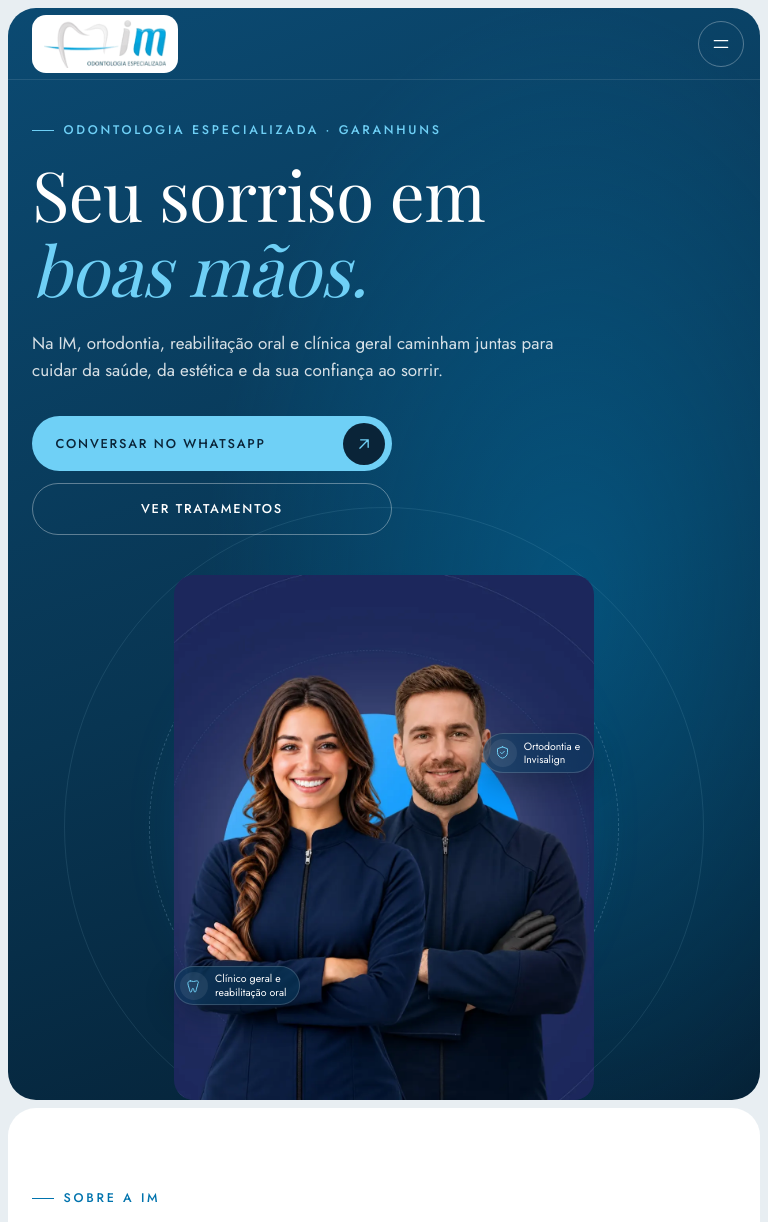
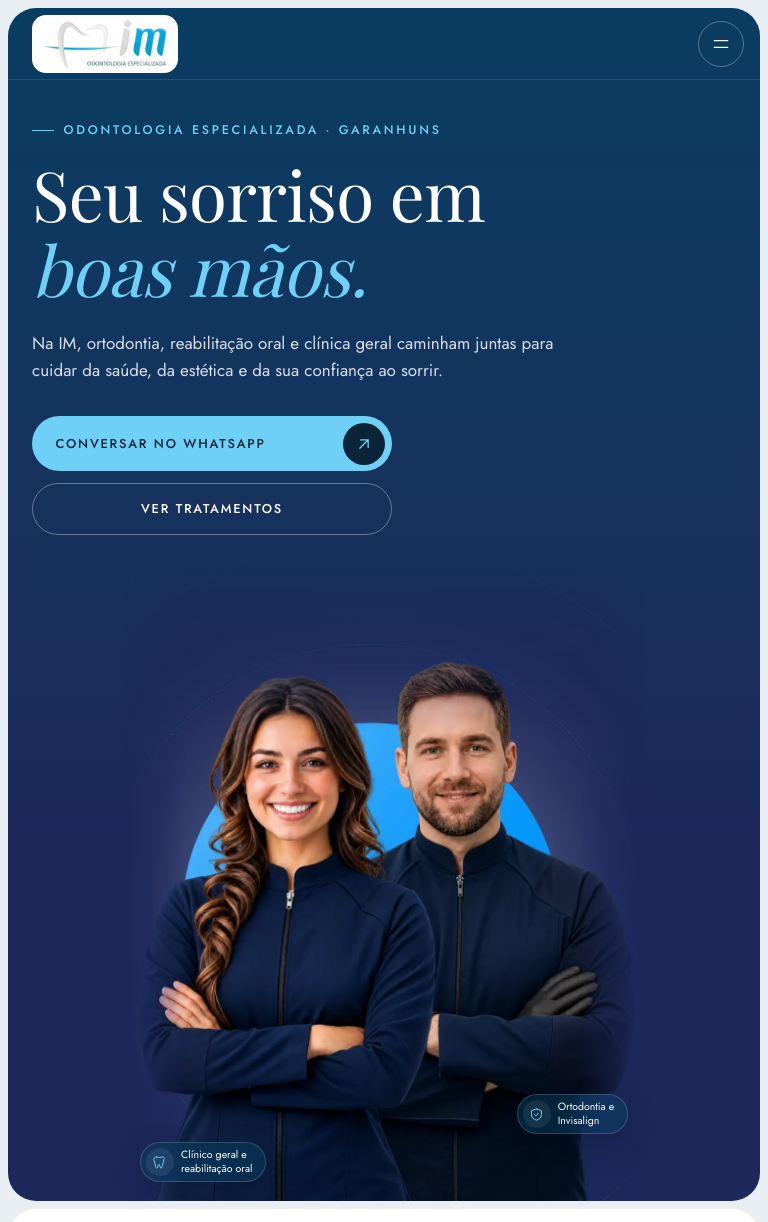
Before and after one commit to marioflaviosantos-cmd/doctorsmile, a plain HTML site: page index.html in a window 768 px wide. Shown: the top 1222 px of the page. Drawn offline with nearby package versions, Linux system fonts and the light colour scheme; a web font is replaced by a local one.

Commit message:
Ajusta a hero em telas medias, tablet e celular
Evita que o titulo cubra os rostos entre 960 e 1279 px, funde a
foto no fundo em telas menores e leva os selos para a base.

Co-Authored-By: Claude Sonnet 5.5 <noreply@anthropic.com>

```diff
--- a/index.html
+++ b/index.html
@@ -300,6 +300,27 @@ p{margin:0}
 }
 .avaliacao-lado{display:grid;gap:var(--e3);justify-items:start;margin-top:var(--e4)}
 .avaliacao-lado p{max-width:32rem;color:rgba(255,255,255,.82)}
+/* hero responsiva: celular e tablet fundem a foto no fundo; telas médias afastam o texto das pessoas */
+@media (max-width:959px){
+  .palco{background:linear-gradient(180deg,#0A3D63 0%,#17315C 45%,#1D285B 70%)}
+  .orbita{display:none}
+  .palco-grade{grid-template-columns:minmax(0,1fr)}
+  .retrato{width:calc(100% + 2 * var(--e3));margin:0 0 0 calc(-1 * var(--e3))}
+  .retrato img{border-radius:0;
+    -webkit-mask-image:linear-gradient(180deg,transparent,#000 28%),linear-gradient(90deg,transparent,#000 12%,#000 88%,transparent);
+    mask-image:linear-gradient(180deg,transparent,#000 28%),linear-gradient(90deg,transparent,#000 12%,#000 88%,transparent);
+    -webkit-mask-composite:source-in;mask-composite:intersect}
+  .selo-b{left:var(--e2);bottom:3%}
+  .selo-a{right:var(--e2);top:auto;bottom:calc(3% + 48px)}
+}
+@media (min-width:600px) and (max-width:959px){
+  .retrato{width:520px;margin:0 auto}
+}
+@media (min-width:960px) and (max-width:1279px){
+  .palco{min-height:min(720px,calc(100svh - 28px));background-position:center,68% center}
+  .palco-texto{max-width:430px}
+  .palco h1{font-size:3.5rem}
+}
 /* tipografia: mesmo padrão da dobra 3 em todo o site */
 h1 em,h2 em,.palco h1 em{font-style:italic}
 .numero strong,.nota strong,.dr-selo strong{font-family:var(--serifa);font-weight:400}
```
